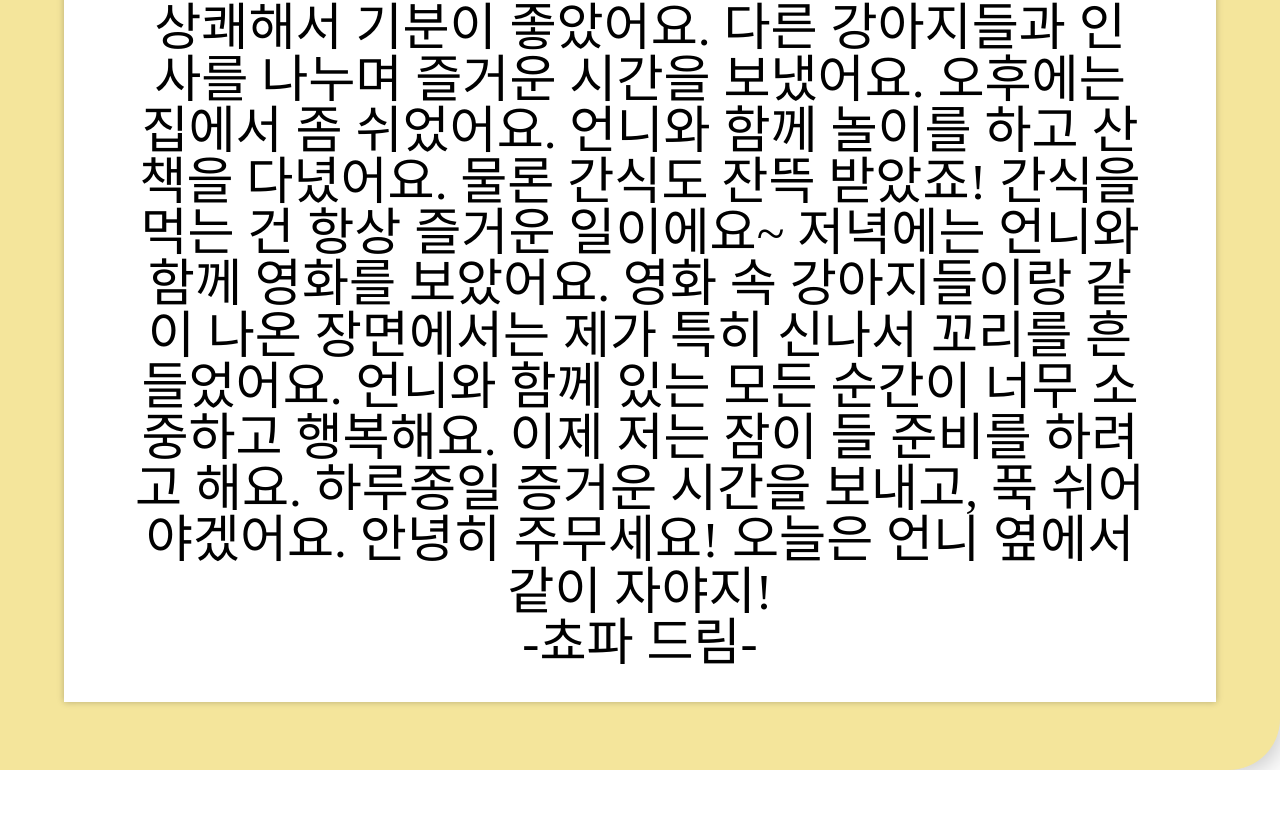
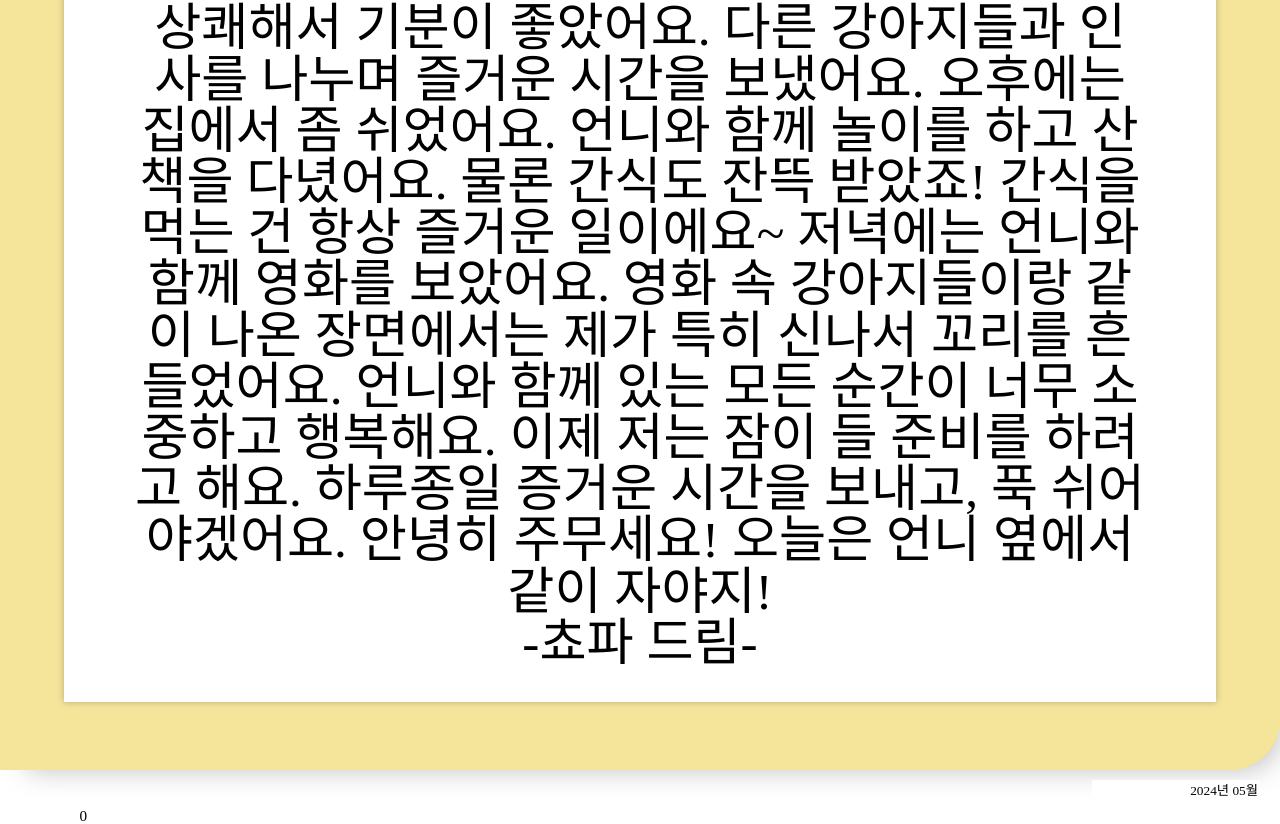
Before and after one commit to Capstone-Seepet/seepet_front, a React (Create React App) app: page /dog/diary in a window 1280 px wide. Shown: the part 1791-2615 px from the top of the page. Before the commit the page ends 2561 px from the top, so only its background shows below. Built offline with nearby package versions, Linux system fonts and the light colour scheme; a web font is replaced by a local one.

Commit message:
[ENH] 하루일기 일 수 표시 작업 중

```diff
--- a/package.json
+++ b/package.json
@@ -7,8 +7,10 @@
     "@testing-library/react": "^13.4.0",
     "@testing-library/user-event": "^13.5.0",
     "chart.js": "^4.4.2",
+    "date-fns": "^3.6.0",
     "react": "^18.2.0",
     "react-chartjs-2": "^5.2.0",
+    "react-datepicker": "^6.9.0",
     "react-dom": "^18.2.0",
     "react-hook-form": "^7.51.3",
     "react-router-dom": "^6.22.3",
--- a/src/views/dogDiary/DogDiaryPage.js
+++ b/src/views/dogDiary/DogDiaryPage.js
@@ -1,7 +1,34 @@
 import style from "./DogDiaryPage.module.css"
 import ExpendedHeader from "../../commons/compononets/ExpendedHeader/ExpendedHeader";
 import FooterLayout from "../../commons/compononets/footer/FooterLayout";
+import {useState} from "react";
+import {registerLocale} from "react-datepicker";
+import DatePicker from "react-datepicker";
+import ko from "date-fns/locale/ko";
+import 'react-datepicker/dist/react-datepicker.css';
+import Slider from "react-slick";
 const DogDiaryPage = () => {
+  registerLocale("ko", ko);
+  const today = (new Date((new Date).getFullYear(), (new Date).getMonth() +1, 0)).getDate();
+  const [selectedDate, setSelectedDate] = useState(new Date());
+  const [dayList, setDayList] = useState(Array(today).fill().map((v,i)=> i+1));
+  const setDay = (date) => {
+    let dateYear = date.getFullYear();
+    let dateMonth = date.getMonth() + 1;
+    let dateFormat = new Date(dateYear,dateMonth,0)
+    setDayList(Array(dateFormat.getDate()).fill().map((v,i)=> i+1))
+  }
+  const settings = {
+    className: "center",
+    centerMode: true,
+    infinite: true,
+    centerPadding: "50px",
+    slidesToShow: 1,
+    speed: 500,
+    dots: false,
+    arrows: false,
+  };
+  console.log(dayList);
   return (
     <>
       <ExpendedHeader />
@@ -28,8 +55,29 @@ const DogDiaryPage = () => {
           </div>
           </div>
         </div>
-        <div className={style.callendarWrap}>
-
+        <div className={style.calenderWrap}>
+          <div className={style.calenderTitleWrap}>
+            <DatePicker
+              selected={selectedDate}
+              onChange={(date) => {
+                setSelectedDate(date)
+                setDay(date)
+              }}
+              dateFormat="yyyy년 MM월"
+              showMonthYearPicker
+              locale="ko"
+              className={style.datePicker}
+              popperClassName={style.datePickerPopper}
+              popperPlacement="top-start"
+            />
+          </div>
+          <Slider {...settings}>
+            {dayList.map((list,index) => {
+              return (
+                <div>{index}</div>
+              )
+            })}
+          </Slider>
         </div>
       </main>
       <FooterLayout />
--- a/src/views/dogDiary/DogDiaryPage.module.css
+++ b/src/views/dogDiary/DogDiaryPage.module.css
@@ -37,3 +37,22 @@
   text-align: center;
   font-size: 4vw;
 }
+.calenderWrap {
+
+}
+.calenderWrap .calenderTitleWrap {
+  display: flex;
+  justify-content: flex-end;
+  align-items: center;
+  padding: 10px 20px;
+}
+.calenderWrap .datePicker {
+  outline: none;
+  border: none;
+  text-align: right;
+}
+.calenderWrap .datePickerPopper {
+  position: fixed;
+  left: 50%;
+  top: 50%;
+}
```
Also changed, not shown: 1 other file (tests, documents, lock files or other folders).
